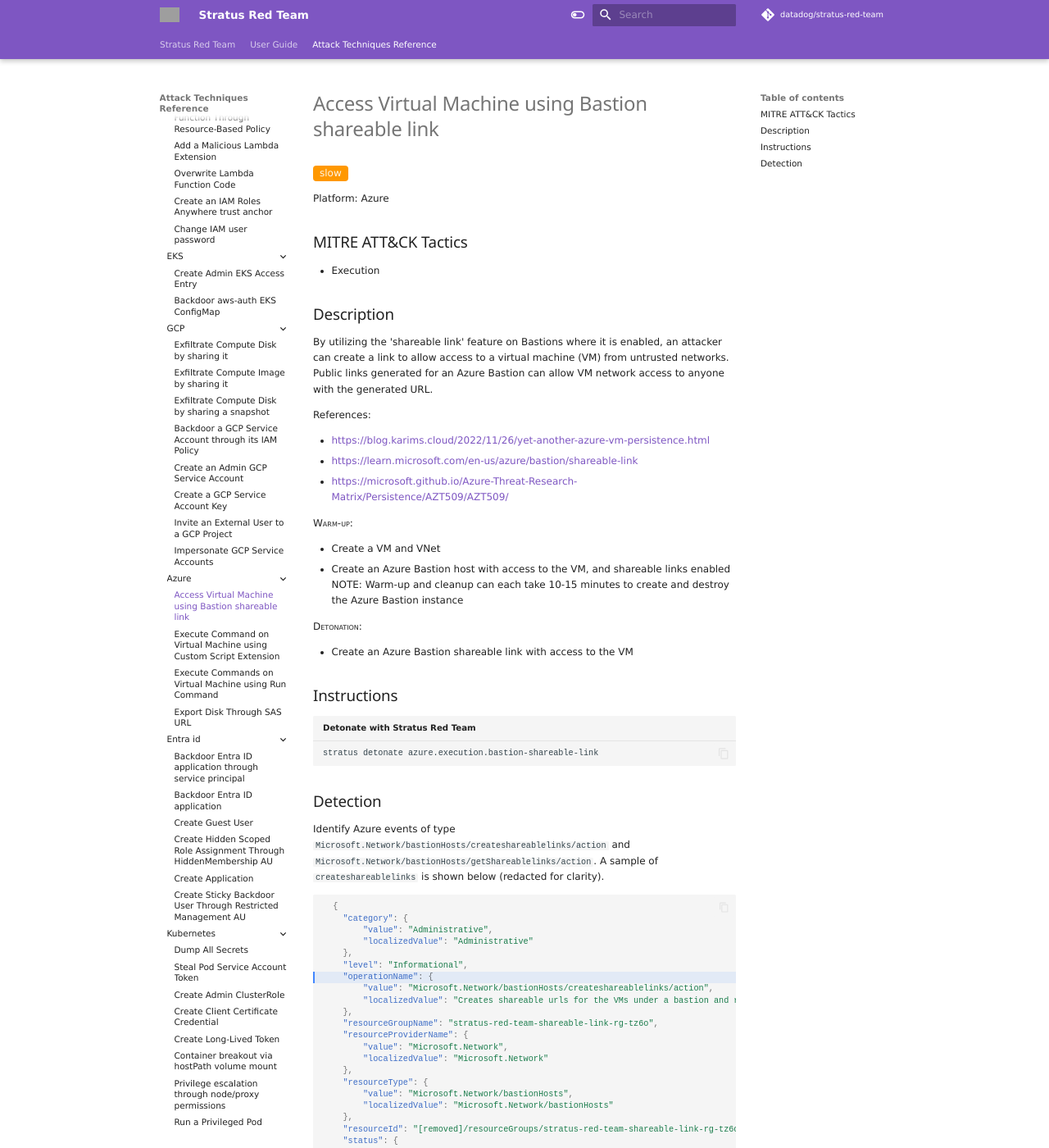
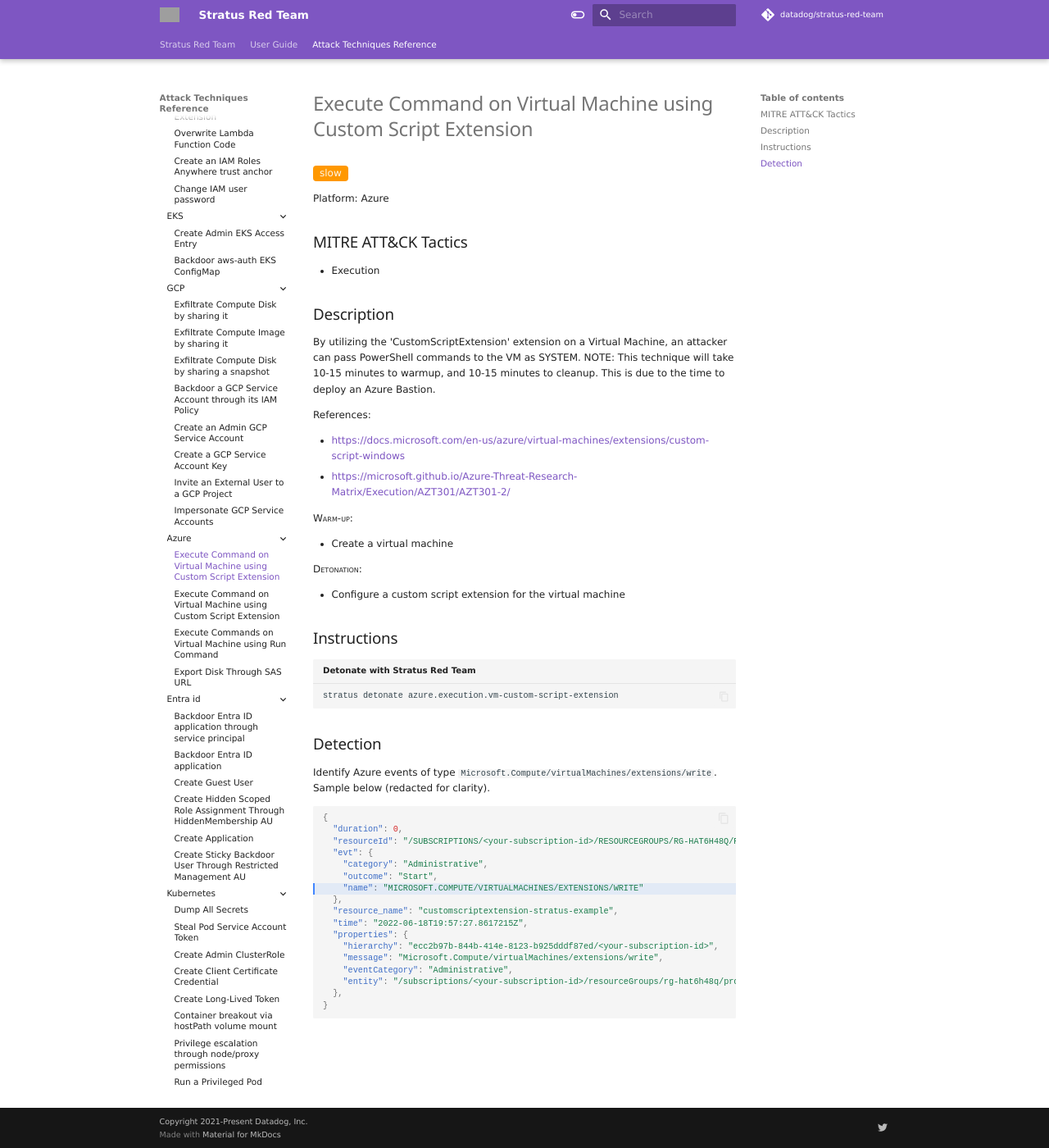
Before and after one commit to DataDog/stratus-red-team, an MkDocs documentation site: the page built from docs/attack-techniques/azure/azure.execution.bastion-shareable-link.md, in a window 1280 px wide and 1400 px high. Shown: the whole window at 82% size. Built offline with MkDocs 1.6.1 and Material for MkDocs 9.7.7, drawn with Linux system fonts in a browser that asks for light colours; nearby versions of some CDN libraries; library files that are not in the unit come from our copies; comment, search, counter and statistics services are not loaded; some of the changed text lies outside the part shown; grey boxes are pictures that could not be loaded.

````diff
--- a/docs/attack-techniques/azure/azure.execution.bastion-shareable-link.md
+++ b/docs/attack-techniques/azure/azure.execution.bastion-shareable-link.md
@@ -1,10 +1,10 @@
 ---
-title: Access Virtual Machine using Bastion shareable link
+title: Execute Command on Virtual Machine using Custom Script Extension
 ---
 
-# Access Virtual Machine using Bastion shareable link
+# Execute Command on Virtual Machine using Custom Script Extension
 
- <span class="smallcaps w3-badge w3-orange w3-round w3-text-sand" title="This attack technique might be slow to warm up or detonate">slow</span>
+ <span class="smallcaps w3-badge w3-orange w3-round w3-text-sand" title="This attack technique is slow to warm up and cleanup">slow</span>
 
 
 Platform: Azure
@@ -17,69 +17,49 @@
 ## Description
 
 
-By utilizing the 'shareable link' feature on Bastions where it is enabled, an attacker can create a link to allow access to a virtual machine (VM) from untrusted networks. Public links generated for an Azure Bastion can allow VM network access to anyone with the generated URL.
+By utilizing the 'CustomScriptExtension' extension on a Virtual Machine, an attacker can pass PowerShell commands to the VM as SYSTEM.
+NOTE: This technique will take 10-15 minutes to warmup, and 10-15 minutes to cleanup. This is due to the time to deploy an Azure Bastion.
 
 References:
 
-- https://blog.karims.cloud/2022/11/26/yet-another-azure-vm-persistence.html
-- https://learn.microsoft.com/en-us/azure/bastion/shareable-link
-- https://microsoft.github.io/Azure-Threat-Research-Matrix/Persistence/AZT509/AZT509/
+- https://docs.microsoft.com/en-us/azure/virtual-machines/extensions/custom-script-windows
+- https://microsoft.github.io/Azure-Threat-Research-Matrix/Execution/AZT301/AZT301-2/
 
 <span style="font-variant: small-caps;">Warm-up</span>:
 
-- Create a VM and VNet
-- Create an Azure Bastion host with access to the VM, and shareable links enabled
-NOTE: Warm-up and cleanup can each take 10-15 minutes to create and destroy the Azure Bastion instance
+- Create a virtual machine
 
 <span style="font-variant: small-caps;">Detonation</span>:
 
-- Create an Azure Bastion shareable link with access to the VM
+- Configure a custom script extension for the virtual machine
 
 
 ## Instructions
 
 ```bash title="Detonate with Stratus Red Team"
-stratus detonate azure.execution.bastion-shareable-link
+stratus detonate azure.execution.vm-custom-script-extension
 ```
 ## Detection
 
 
-Identify Azure events of type <code>Microsoft.Network/bastionHosts/createshareablelinks/action</code> and <code>Microsoft.Network/bastionHosts/getShareablelinks/action</code>. A sample of <code>createshareablelinks</code> is shown below (redacted for clarity).
+Identify Azure events of type <code>Microsoft.Compute/virtualMachines/extensions/write</code>. Sample below (redacted for clarity).
 
 ```json hl_lines="7"
-  {
-    "category": {
-        "value": "Administrative",
-        "localizedValue": "Administrative"
-    },
-    "level": "Informational",
-    "operationName": {
-        "value": "Microsoft.Network/bastionHosts/createshareablelinks/action",
-        "localizedValue": "Creates shareable urls for the VMs under a bastion and returns the urls"
-    },
-    "resourceGroupName": "stratus-red-team-shareable-link-rg-tz6o",
-    "resourceProviderName": {
-        "value": "Microsoft.Network",
-        "localizedValue": "Microsoft.Network"
-    },
-    "resourceType": {
-        "value": "Microsoft.Network/bastionHosts",
-        "localizedValue": "Microsoft.Network/bastionHosts"
-    },
-    "resourceId": "[removed]/resourceGroups/stratus-red-team-shareable-link-rg-tz6o/providers/Microsoft.Network/bastionHosts/stratus-red-team-shareable-link-bastion-tz6o",
-    "status": {
-        "value": "Succeeded",
-        "localizedValue": "Succeeded"
-    },
-    "subStatus": {
-        "value": "",
-        "localizedValue": ""
-    },
-    "properties": {
-        "eventCategory": "Administrative",
-        "entity": "[removed]/resourceGroups/stratus-red-team-shareable-link-rg-tz6o/providers/Microsoft.Network/bastionHosts/stratus-red-team-shareable-link-bastion-tz6o",
-        "message": "Microsoft.Network/bastionHosts/createshareablelinks/action",
-        "hierarchy": "[removed]"
-    },
-  }
+{
+  "duration": 0,
+  "resourceId": "/SUBSCRIPTIONS/<your-subscription-id>/RESOURCEGROUPS/RG-HAT6H48Q/PROVIDERS/MICROSOFT.COMPUTE/VIRTUALMACHINES/VM-HAT6H48Q/EXTENSIONS/CUSTOMSCRIPTEXTENSION-STRATUS-EXAMPLE",
+  "evt": {
+    "category": "Administrative",
+    "outcome": "Start",
+    "name": "MICROSOFT.COMPUTE/VIRTUALMACHINES/EXTENSIONS/WRITE"
+  },
+  "resource_name": "customscriptextension-stratus-example",
+  "time": "2022-06-18T19:57:27.8617215Z",
+  "properties": {
+    "hierarchy": "ecc2b97b-844b-414e-8123-b925dddf87ed/<your-subscription-id>",
+    "message": "Microsoft.Compute/virtualMachines/extensions/write",
+    "eventCategory": "Administrative",
+    "entity": "/subscriptions/<your-subscription-id>/resourceGroups/rg-hat6h48q/providers/Microsoft.Compute/virtualMachines/vm-hat6h48q/extensions/CustomScriptExtension-Stratus-Example"
+  },
+}
 ```
````
